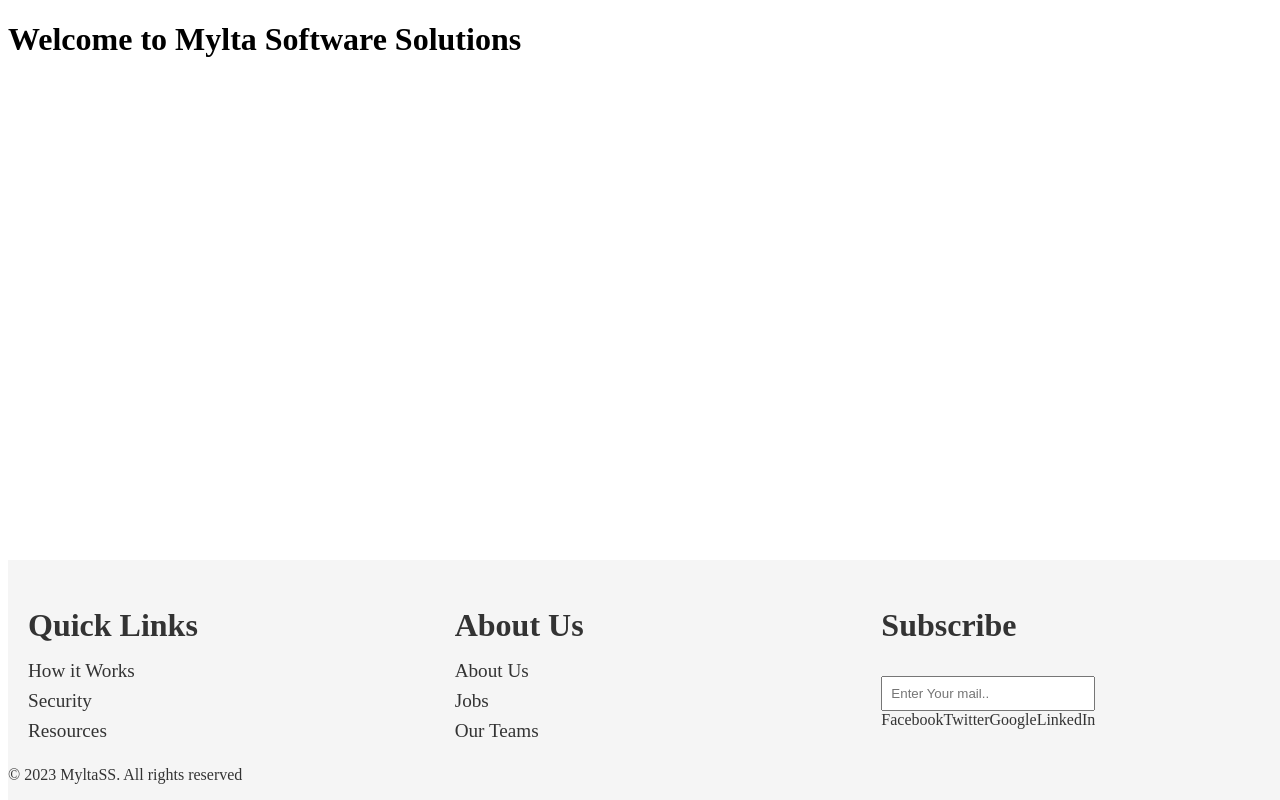
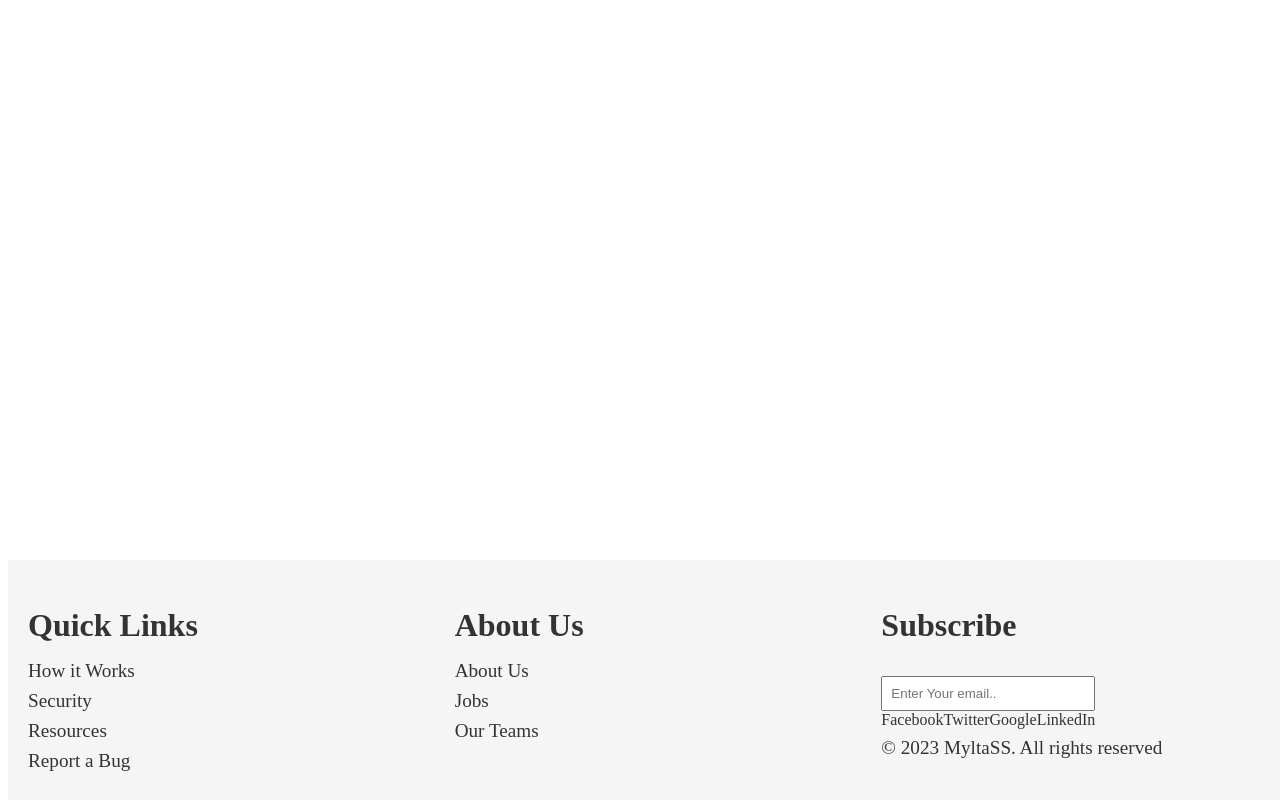
Before and after one commit to vasudevbhopade/user-app, a Vue app: page / in a window 1280 px wide. Built offline with nearby package versions, Linux system fonts and the light colour scheme.

Commit message:
updated footer

```diff
--- a/src/App.vue
+++ b/src/App.vue
@@ -1,19 +1,9 @@
-<script setup lang="ts"></script>
-
 <template>
-  <h1>Welcome to Mylta Software Solutions</h1>
-
-  <the-footer></the-footer>
+  <Footer />
 </template>
 
-
-
-<script >
-export  default{
-
-}
+<script setup lang="ts">
+import Footer from "./components/Footer.vue";
 </script>
 
-<style scoped>
-
-</style>
+<style scoped></style>
--- /dev/null
+++ b/src/components/Footer.vue
@@ -0,0 +1,96 @@
+<template>
+  <section>
+    <div id="app" class="footer">
+      <div class="nav-column">
+        <h2>Quick Links</h2>
+        <p v-for="link in quickLinks" :key="link">{{ link }}</p>
+      </div>
+      <div class="nav-column">
+        <h2>About Us</h2>
+        <p v-for="about in aboutUs" :key="about">{{ about }}</p>
+      </div>
+      <div class="nav-column">
+        <h2>Subscribe</h2>
+        <input type="email" placeholder="Enter Your email.." v-model="email" />
+        <span class="social-links">
+          <a
+            v-for="social in socialMedia"
+            :key="social"
+            :href="getSocialLink(social)"
+            >{{ social }}</a
+          >
+        </span>
+        <div class="copyRight">
+          <p>&copy; {{ currentYear }} MyltaSS. All rights reserved</p>
+        </div>
+      </div>
+    </div>
+  </section>
+</template>
+
+<script setup lang="ts">
+import { ref, computed } from "vue";
+const quickLinks = ref([
+  "How it Works",
+  "Security",
+  "Resources",
+  "Report a Bug",
+]);
+const aboutUs = ref(["About Us", "Jobs", "Our Teams"]);
+const socialMedia = ref(["Facebook", "Twitter", "Google", "LinkedIn"]);
+const email = ref("");
+const currentYear = computed(() => new Date().getFullYear());
+
+function getSocialLink(social: String) {
+  switch (social) {
+    case "Facebook":
+      return "#facebook-link";
+    case "Twitter":
+      return "#twitter-link";
+    case "Google":
+      return "#google-link";
+    case "LinkedIn":
+      return "#linkedin-link";
+    default:
+      return "#";
+  }
+}
+</script>
+
+<style scoped>
+.footer {
+  display: flex;
+  background-color: #f5f5f5;
+  position: fixed;
+  bottom: 0;
+  width: 100%;
+  color: #333;
+}
+
+.nav-column {
+  flex: 1;
+  padding: 20px;
+}
+
+.nav-column h2 {
+  font-size: 2rem;
+  margin-bottom: 1rem;
+}
+
+.nav-column p {
+  margin: 0.5rem 0;
+  font-size: 1.2rem;
+}
+
+input[type="email"] {
+  width: 50%;
+  padding: 0.5rem;
+  margin-top: 1rem;
+}
+
+.social-links a {
+  margin-top: 0.5rem;
+  text-decoration: none;
+  color: #333;
+}
+</style>
--- a/src/components/TheFooter.vue
+++ /dev/null
@@ -1,75 +0,0 @@
-<template>
-  <section >
-    <footer id="app">
-      <div class="nav-column">
-        <h2>Quick Links</h2>
-        <p>How it Works</p>
-        <p>Security</p>
-        <p>Resources</p>
-        <p>Report a Bug</p>
-      </div>
-      <div class="nav-column">
-        <h2>About Us</h2>
-        <p>About Us</p>
-        <p>Jobs</p>
-        <p>Our Teams</p>
-      </div>
-      <div class="nav-column">
-        <h2>Subscribe</h2>
-        <input type="email" placeholder="Enter Your mail.." />
-        <span class="social-links">
-          <a href="#">Facebook</a>
-          <a href="#">Twitter</a>
-          <a href="#">Google</a>
-          <a href="#">LinkedIn</a>
-        </span>
-      </div>
-    </footer>
-    <div class="copyRight">
-      <p>&copy; 2023 MyltaSS. All rights reserved</p>
-    </div>
-  </section>
-</template>
-
-<style scoped>
-footer, .copyRight {
-  display: flex;
-  background-color: #f5f5f5;
-  position: fixed;
-  bottom: 0;
-  width: 100%;
-  color: #333;
-}
-
-.nav-column {
-  flex: 1;
-  padding: 20px;
-}
-
-.nav-column h2 {
-  font-size: 2rem;
-  margin-bottom: 1rem;
-}
-
-.nav-column p {
-  margin: 0.5rem 0;
-  font-size: 1.2rem;
-}
-
-input[type="email"] {
-  width: 50%;
-  padding: 0.5rem;
-  margin-top: 1rem;
-}
-
-.social-links a {
-  margin-top: 0.5rem;
-  text-decoration: none;
-
-  color: #333;
-}
-
-
-
-
-</style>
--- a/src/main.ts
+++ b/src/main.ts
@@ -3,7 +3,4 @@ import App from './App.vue'
 import TheFooter from './components/TheFooter.vue'
 
 const app = createApp(App)
-
-app.component("TheFooter", TheFooter)
-
 app.mount('#app')
```
